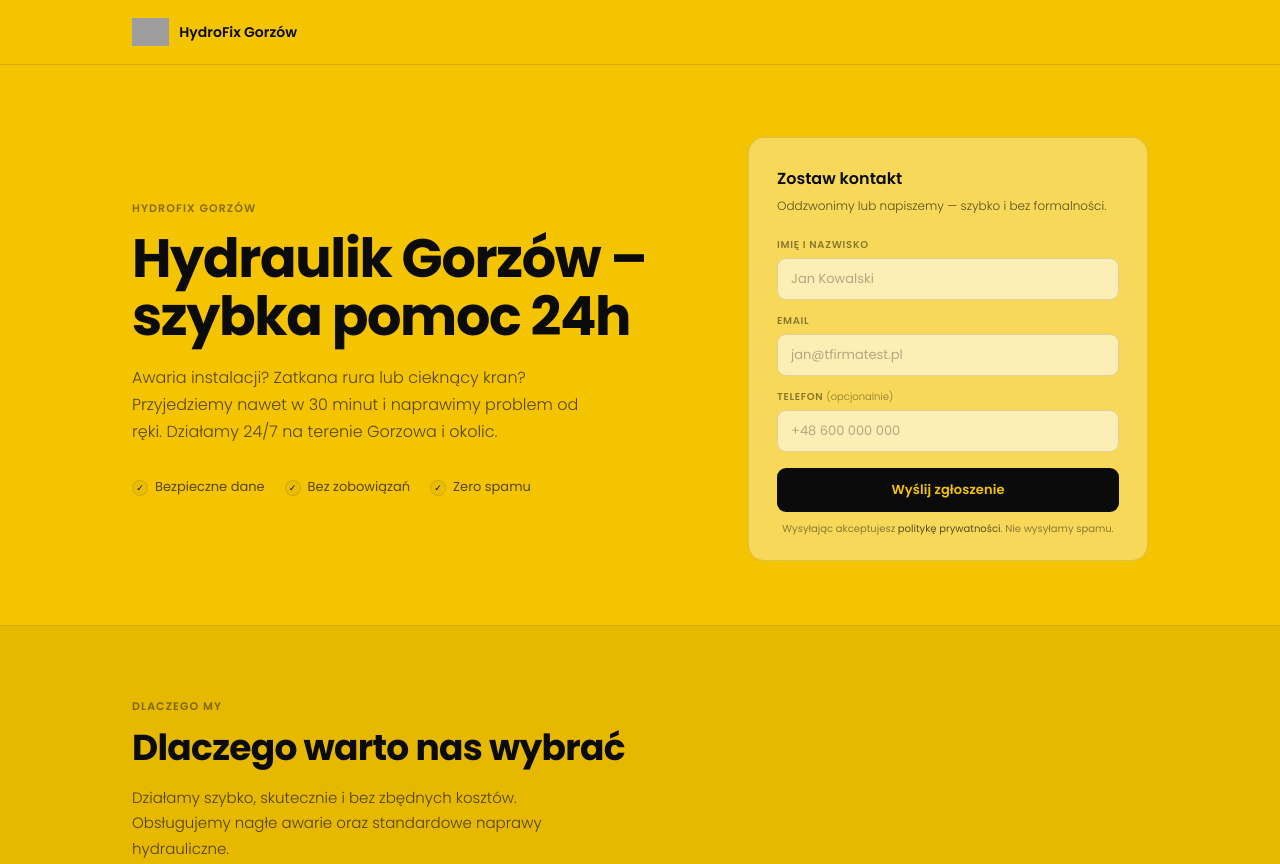
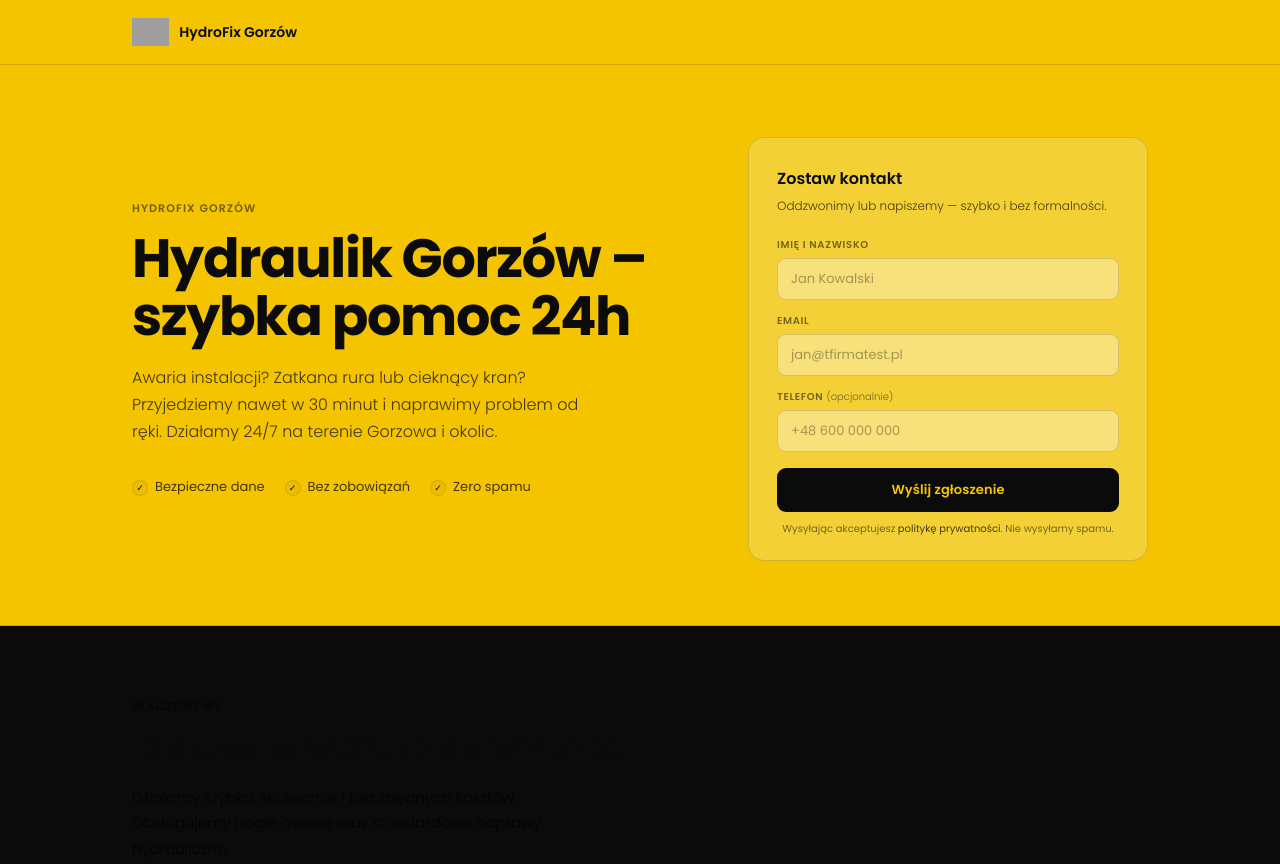
Before and after one commit to get-apposs/getcontact-pages, a website: page hydrofix-gorzow-100628/index.html in a window 1280 px wide. Shown: the top 864 px of the page. Drawn offline with Linux system fonts and the light colour scheme; grey boxes are pictures that could not be loaded.

Commit message:
Update index.html

```diff
--- a/hydrofix-gorzow-100628/index.html
+++ b/hydrofix-gorzow-100628/index.html
@@ -72,42 +72,39 @@
 	  --star: #FACC15;
 	}
 
-	/* =========================
-   YELLOW — BOLD / MODERN
-   ========================= */
 .theme-yellow {
-  --bg: #F5C400; /* główny żółty */
-  --white: #FFD84D; /* jaśniejszy do kart */
+  --bg: #F5C400;
+  --white: #111111;
   --text: #0B0B0B;
-  --muted: rgba(0,0,0,.65);
-  --light: rgba(0,0,0,.45);
-  --border: rgba(0,0,0,.12);
+  --muted: rgba(0,0,0,.72);
+  --light: rgba(0,0,0,.52);
+  --border: rgba(0,0,0,.14);
 
-  --input-bg: rgba(255,255,255,.55);
+  --input-bg: #F8E07A;
 
-  --accent: #0B0B0B; /* czarne CTA */
+  --accent: #0B0B0B;
   --accent-contrast: #F5C400;
 
-  --card-bg: rgba(255,255,255,.55);
-  --card-soft: rgba(255,255,255,.35);
+  --card-bg: #F7D84A;
+  --card-soft: #F3D136;
 
   --section-bg: #F5C400;
-  --section-alt: #E6B800; /* lekko ciemniejszy żółty */
+  --section-alt: #0B0B0B;
 
-  --success-bg: rgba(0,0,0,.06);
+  --success-bg: rgba(0,0,0,.05);
   --success-border: rgba(0,0,0,.12);
   --success-text: #0B0B0B;
 
   --trust-bg: rgba(0,0,0,.04);
   --trust-border: rgba(0,0,0,.10);
 
-  --shadow-soft: 0 10px 40px rgba(0,0,0,.18);
+  --shadow-soft: 0 10px 30px rgba(0,0,0,.16);
   --focus-ring: 0 0 0 3px rgba(0,0,0,.12);
 
   --cta-bg: #0B0B0B;
   --cta-text: #F5C400;
-  --cta-sub: rgba(245,196,0,.75);
-  --cta-contact: rgba(245,196,0,.55);
+  --cta-sub: rgba(245,196,0,.82);
+  --cta-contact: rgba(245,196,0,.62);
   --cta-contact-link: #F5C400;
 
   --star: #0B0B0B;
```
